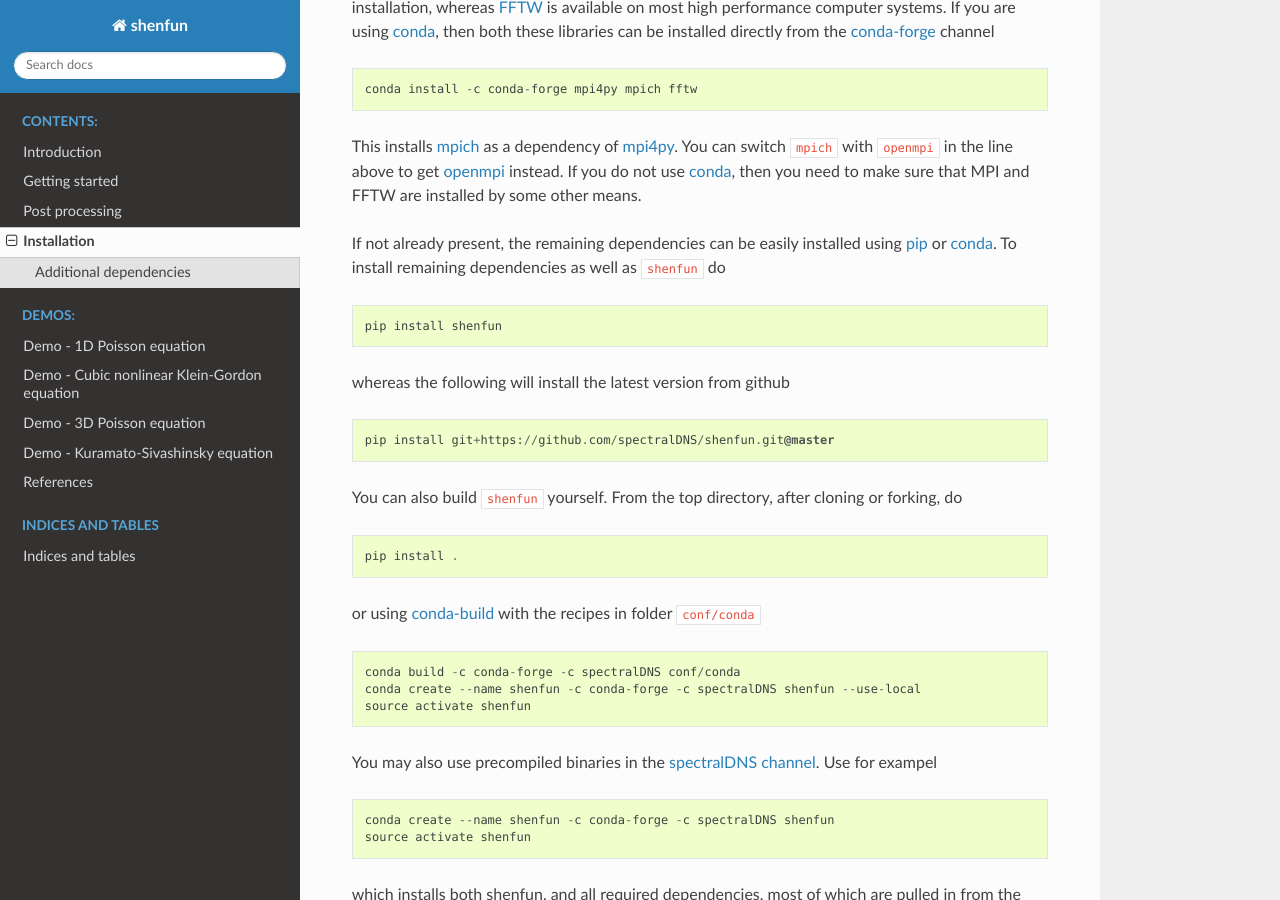
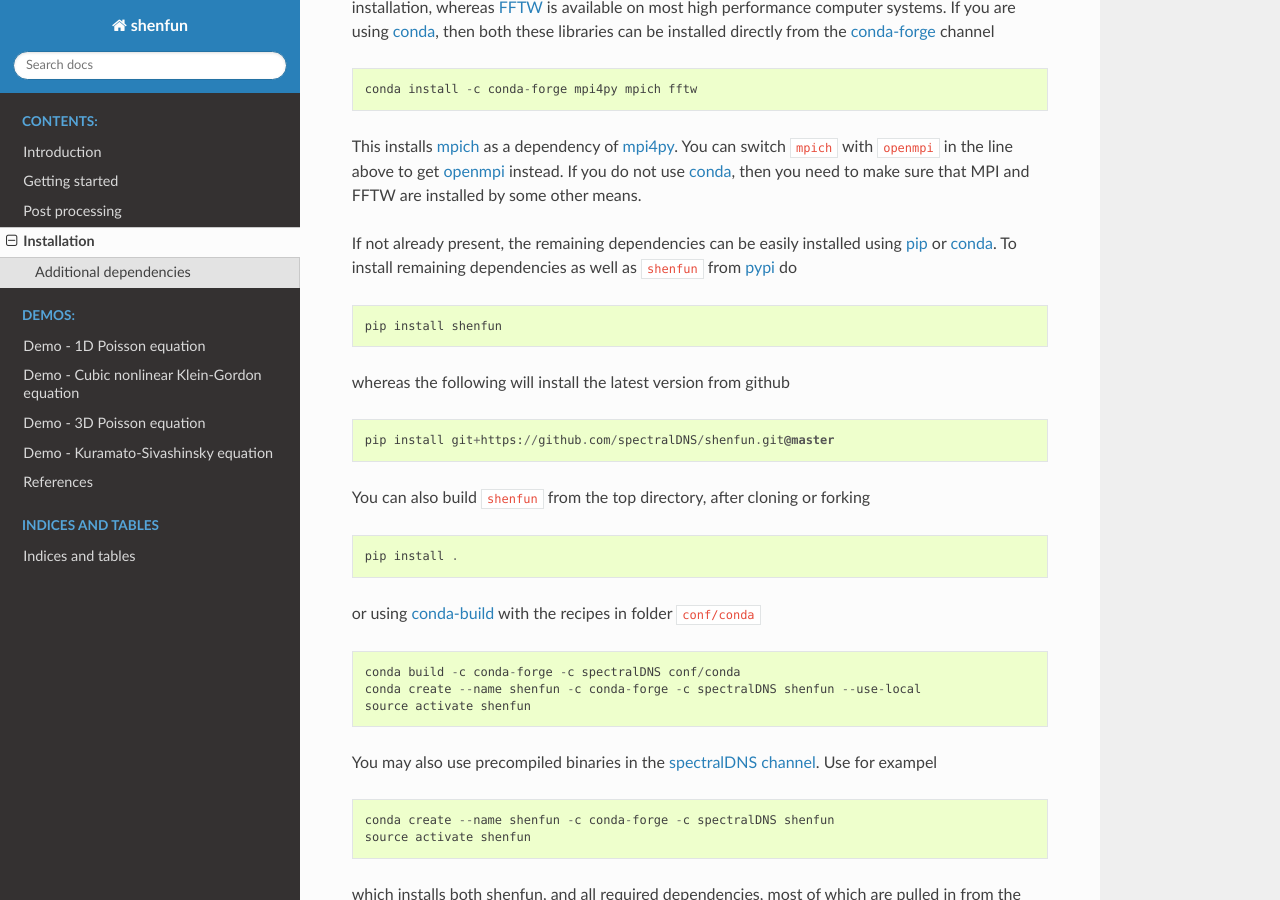
Before and after one commit to spectralDNS/shenfun, a Sphinx documentation site: the page built from docs/source/installation.rst, in a window 1280 px wide and 900 px high, scrolled down 452 px. Built offline with Sphinx 7.4.7 and the Read the Docs theme 2.0.0, drawn with Linux system fonts in a browser that asks for light colours.

Commit message:
Working on installation

```diff
--- a/docs/source/installation.rst
+++ b/docs/source/installation.rst
@@ -30,7 +30,7 @@
 
 If not already present, the remaining dependencies can be easily
 installed using `pip`_ or `conda`_. To install remaining dependencies as
-well as ``shenfun`` do
+well as ``shenfun`` from `pypi`_ do
 
 ::
 
@@ -42,8 +42,8 @@
 
     pip install git+https://github.com/spectralDNS/shenfun.git@master
 
-You can also build ``shenfun`` yourself. From the top directory, after cloning
-or forking, do
+You can also build ``shenfun`` from the top directory, after cloning
+or forking
 
 ::
 
@@ -109,3 +109,4 @@
 .. _sympy: https://www.sympy.org
 .. _scipy: https://www.scipy.org
 .. _conda-build: https://conda.io/docs/commands/build/conda-build.html
+.. _pypi: https://pypi.org/project/shenfun/
```
